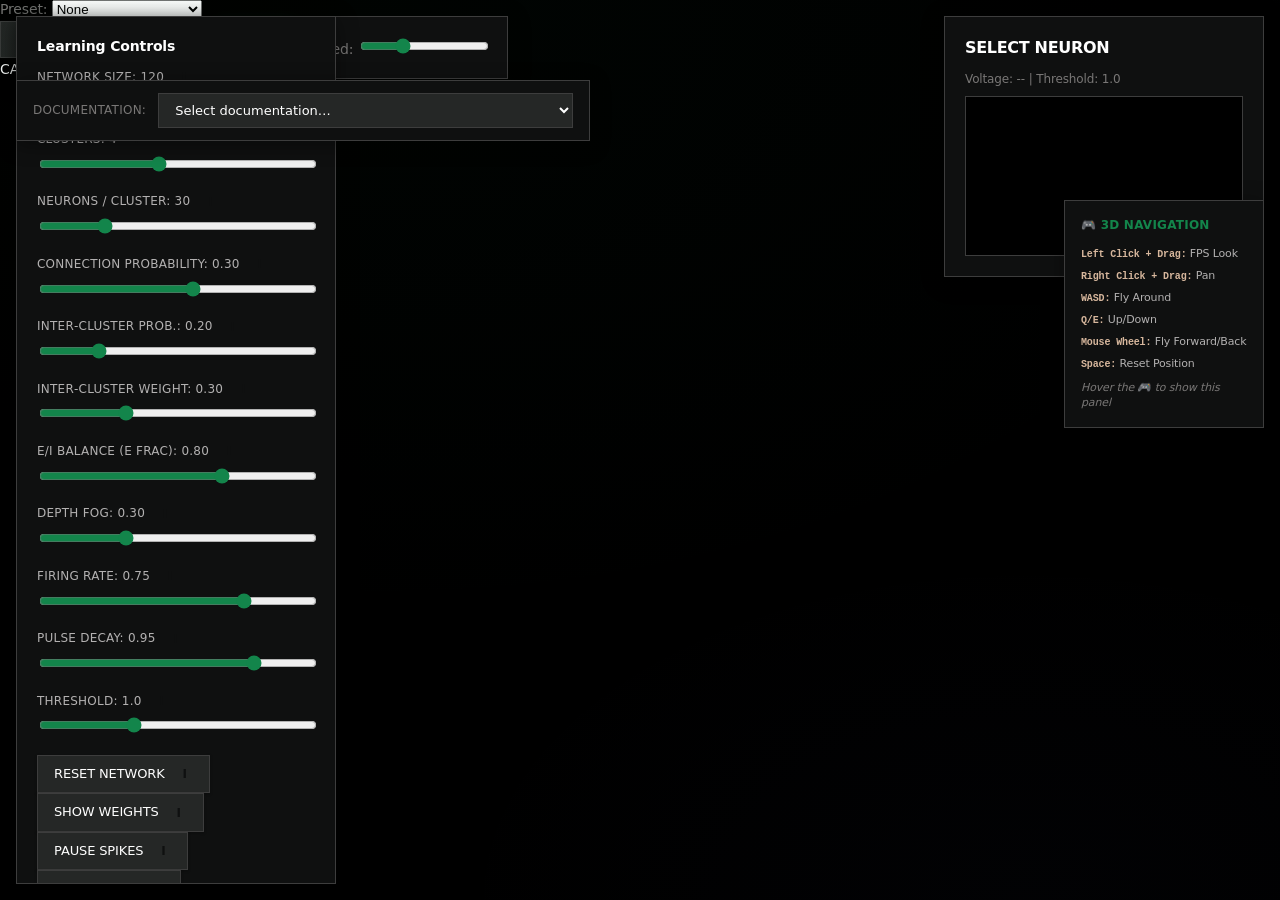
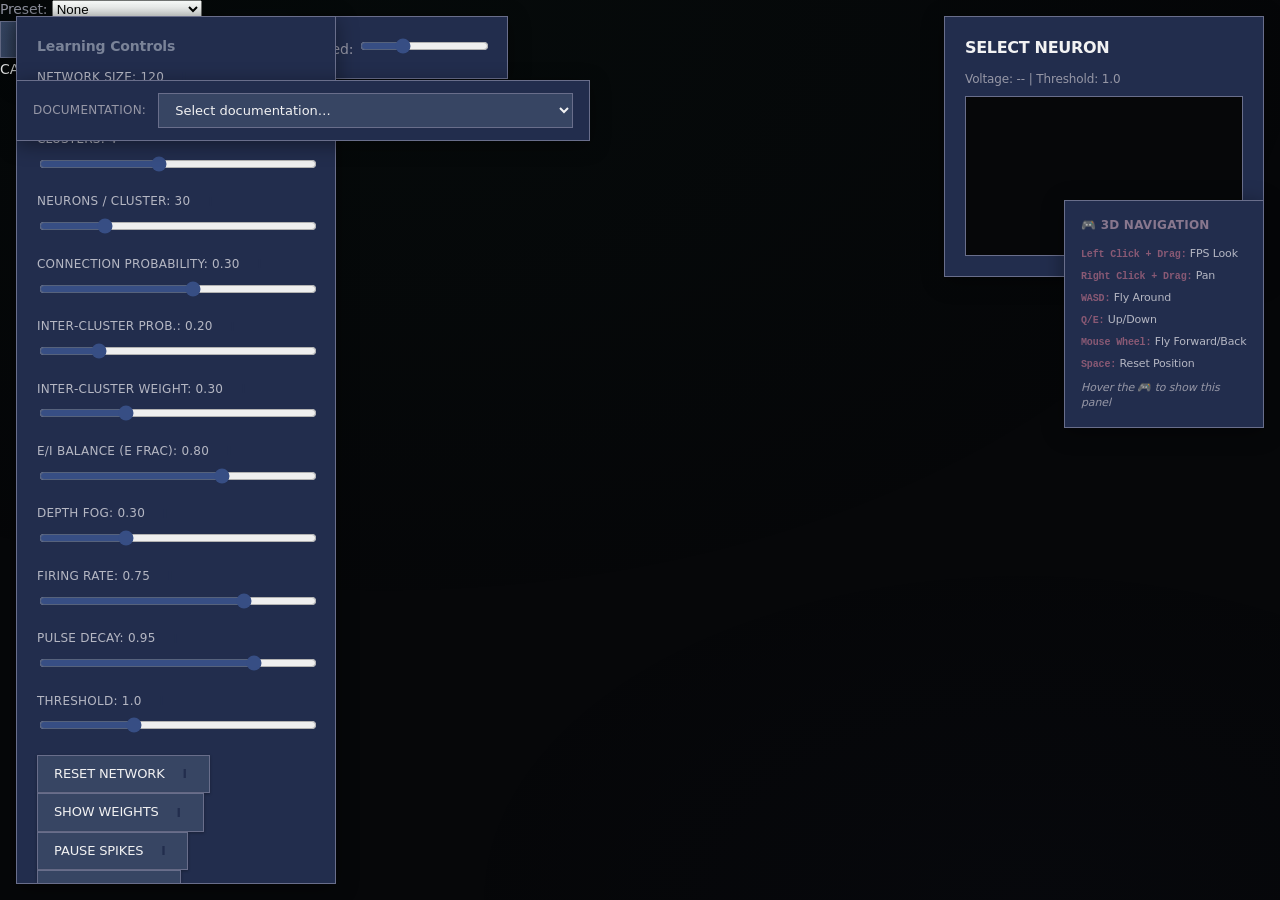

Enhance SNNVisualizer: update color palette for improved neural network visualization, refine accent colors, and adjust rendering styles for better clarity

--- a/css/styles.css
+++ b/css/styles.css
@@ -1,20 +1,21 @@
 :root {
-  /* Premium Color Palette */
-  --bg: #000000;
-  --surface-1: #0f1010;
-  --surface-2: #252726;
-  --border: #3d3d3d;
+  /* Sophisticated Neural Network Color Palette */
+  --bg: #060709; /* Primary dark background - 88.75% */
+  --surface-1: #222d4d; /* Deep blue surface - 3.52% */
+  --surface-2: #374563; /* Medium blue surface - 0.60% */
+  --surface-3: #545564; /* Neutral surface - 3.41% */
+  --border: #696e8b; /* Subtle border - 1.17% */
 
-  --text: #ffffff;
-  --text-2: #b3b1b1;
-  --text-muted: #797776;
+  --text: #f2f2f3; /* Primary text - 0.45% */
+  --text-2: #b5b7c3; /* Secondary text - 0.08% */
+  --text-muted: #9697a6; /* Muted text - 1.35% */
+  --text-accent: #7a8398; /* Accent text - 0.18% */
 
-  --accent-green: #13854b;
-  --accent-green-deep: #1b3628;
-  --accent-olive: #7a7f56;
-  --accent-sand: #d7b79d;
-  --accent-orange: #b86c22;
-  --accent-blue: #5868c9;
+  --accent-neural: #374e84; /* Neural blue accent - 0.02% */
+  --accent-pulse: #88778e; /* Pulse purple accent - 0.09% */
+  --accent-deep: #4b3652; /* Deep purple accent - 0.29% */
+  --accent-danger: #4b1d31; /* Danger red accent - 0.07% */
+  --accent-highlight: #895974; /* Highlight accent - 0.02% */
 
   /* Typography */
   --font-sans: "Inter", ui-sans-serif, system-ui, -apple-system, "Segoe UI",
@@ -26,10 +27,10 @@
   /* Legacy mappings for compatibility */
   --panel: var(--surface-1);
   --edge: var(--border);
-  --edgeHot: var(--accent-blue);
-  --node: var(--accent-blue);
-  --hot: var(--accent-orange);
-  --pulse: var(--accent-green);
+  --edgeHot: var(--accent-neural);
+  --node: var(--accent-neural);
+  --hot: var(--accent-highlight);
+  --pulse: var(--accent-pulse);
   --muted: var(--text-muted);
 }
 
@@ -108,14 +109,14 @@ canvas {
 }
 
 .btn.on {
-  background: var(--accent-green);
-  color: #000000;
-  border-color: var(--accent-green);
-  box-shadow: 0 0 20px rgba(19, 133, 75, 0.3);
+  background: var(--accent-neural);
+  color: var(--text);
+  border-color: var(--accent-neural);
+  box-shadow: 0 0 20px rgba(55, 78, 132, 0.4);
 }
 
 .range {
-  accent-color: var(--accent-green);
+  accent-color: var(--accent-neural);
 }
 
 #panel {
@@ -151,8 +152,8 @@ canvas {
   position: fixed;
   left: 16px;
   bottom: 16px;
-  background: var(--accent-orange);
-  color: #000000;
+  background: var(--accent-danger);
+  color: var(--text);
   padding: 12px 16px;
   font-family: var(--font-sans);
   font-weight: 500;
@@ -191,7 +192,7 @@ canvas {
 
 .control-group input[type="range"] {
   width: 100%;
-  accent-color: var(--accent-green);
+  accent-color: var(--accent-neural);
   background: var(--surface-2);
 }
 
@@ -211,9 +212,9 @@ canvas {
 }
 
 .toggle.active {
-  background: var(--accent-blue);
-  color: #ffffff;
-  border-color: var(--accent-blue);
+  background: var(--accent-neural);
+  color: var(--text);
+  border-color: var(--accent-neural);
 }
 
 #info {
@@ -236,7 +237,7 @@ canvas {
   background: var(--surface-2);
   padding: 16px;
   margin: 12px 0;
-  border-left: 2px solid var(--accent-blue);
+  border-left: 2px solid var(--accent-neural);
   border-top: 1px solid var(--border);
   border-right: 1px solid var(--border);
   border-bottom: 1px solid var(--border);
@@ -287,19 +288,19 @@ canvas {
 }
 
 .lesson-modal-content h1 {
-  color: var(--accent-blue);
+  color: var(--accent-neural);
   margin-top: 0;
   font-size: 28px;
   text-transform: uppercase;
 }
 
 .lesson-modal-content h2 {
-  color: var(--accent-green);
+  color: var(--accent-pulse);
   font-size: 20px;
 }
 
 .lesson-modal-content h3 {
-  color: var(--accent-sand);
+  color: var(--accent-highlight);
   font-size: 16px;
 }
 
@@ -323,7 +324,7 @@ canvas {
 .lesson-modal-content code {
   background: var(--bg);
   padding: 3px 8px;
-  color: var(--accent-orange);
+  color: var(--accent-highlight);
   font-family: var(--font-mono);
   font-size: 12px;
   border: 1px solid var(--border);
@@ -348,8 +349,8 @@ canvas {
 }
 
 .lesson-modal-content .close-btn:hover {
-  background: var(--accent-orange);
-  color: #000000;
+  background: var(--accent-danger);
+  color: var(--text);
 }
 
 #lessonPanel {
@@ -412,7 +413,7 @@ canvas {
 
 #navControls h5 {
   margin: 0 0 12px 0;
-  color: var(--accent-green);
+  color: var(--accent-pulse);
   font-size: 12px;
   font-weight: 600;
   text-transform: uppercase;
@@ -426,7 +427,7 @@ canvas {
 }
 
 .nav-tip strong {
-  color: var(--accent-sand);
+  color: var(--accent-highlight);
   font-family: var(--font-mono);
   font-size: 10px;
 }
